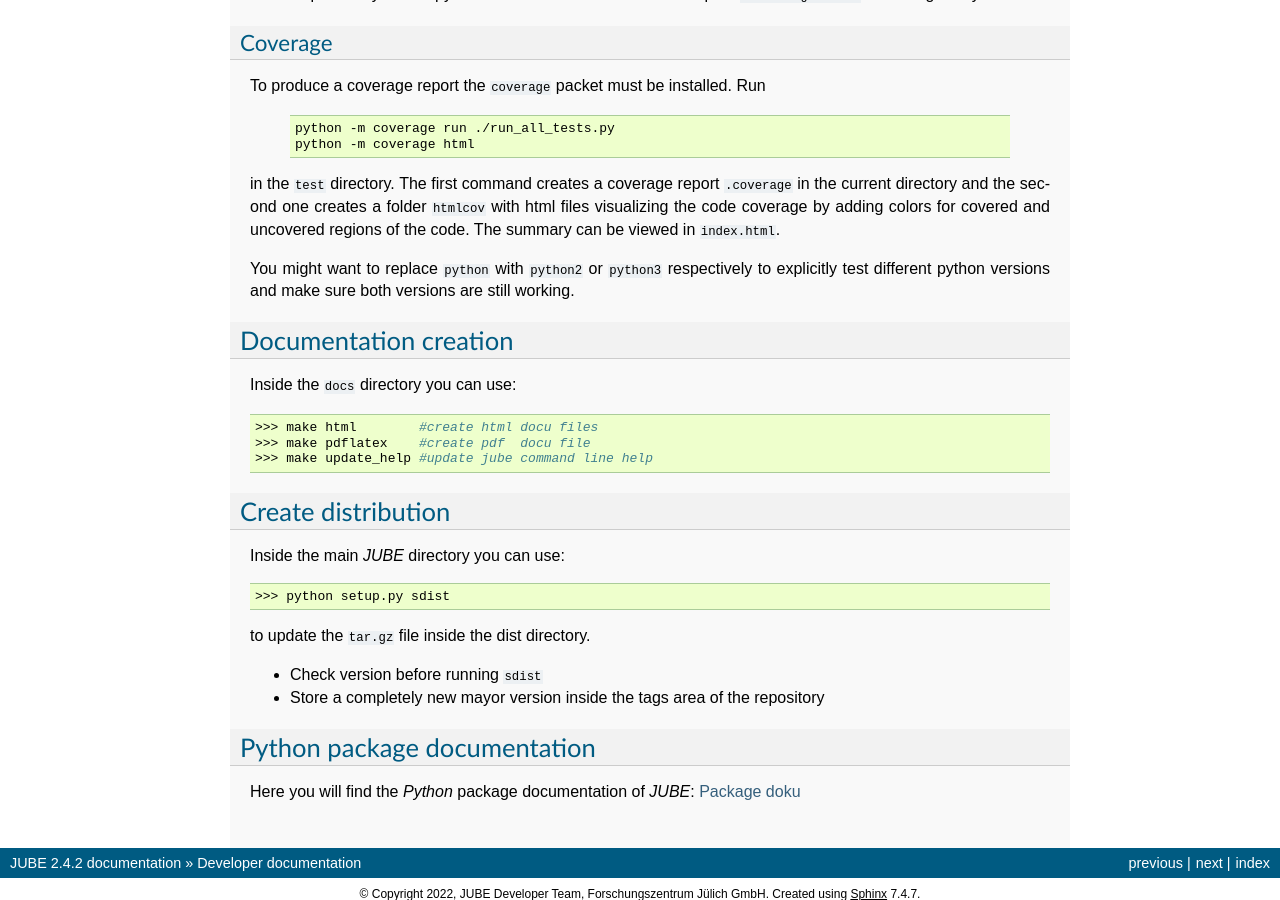
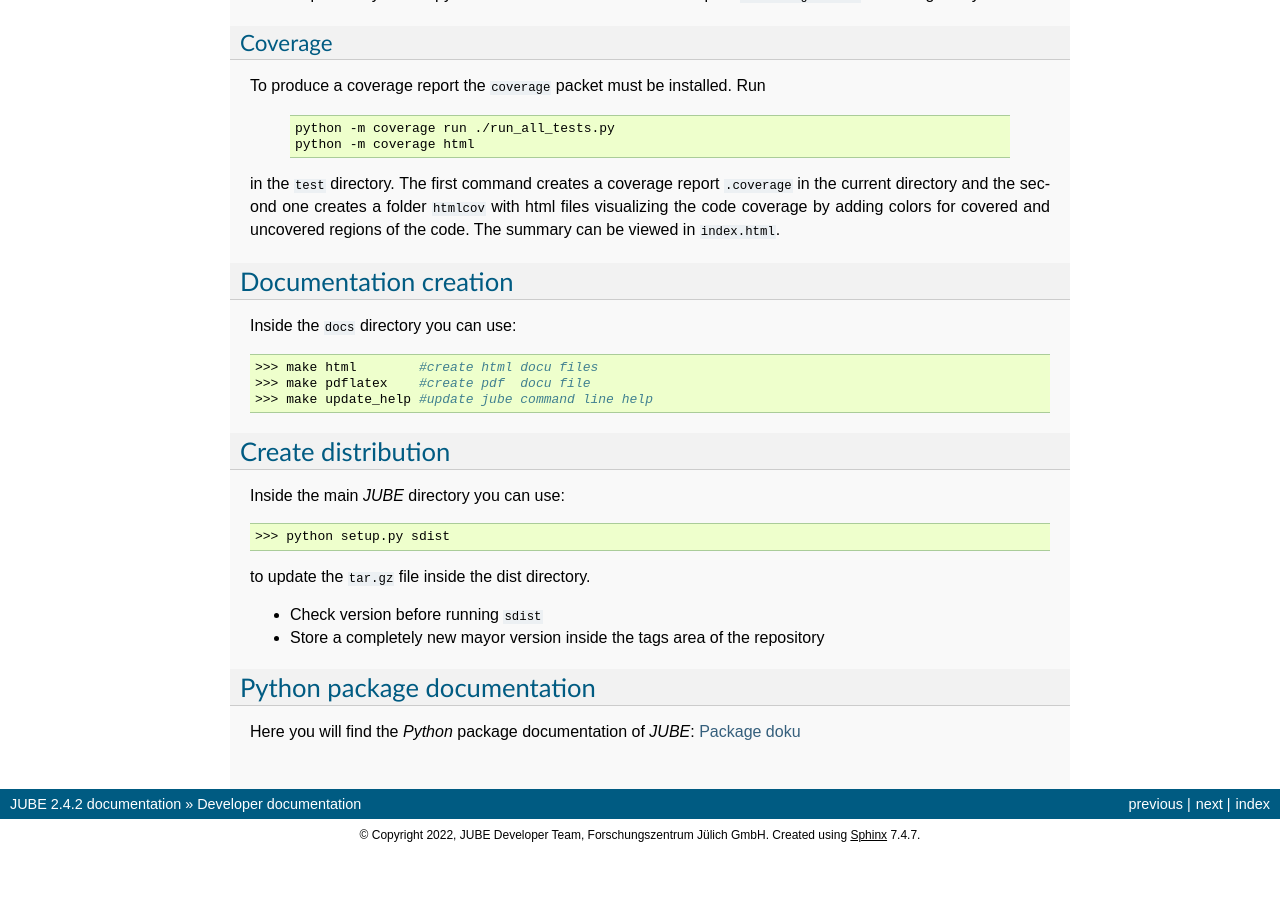
Before and after one commit to FZJ-JSC/JUBE, a Sphinx documentation site: the page built from docs/devel.rst, in a window 1280 px wide and 900 px high, scrolled down 1019 px. Built offline with Sphinx 7.4.7, drawn with Linux system fonts in a browser that asks for light colours; after the commit the page ends 1870 px from its top, so only the background shows below that.

Commit message:
Remove python2 support to enable the functionality of the result database
(cherry picked from commit bd17848f041c688c2164b4fd6d8f7d44747f6a6c)

(cherry picked from commit b774774cdc68b8284091f2c0a8ebfe81619548b8)

```diff
--- a/docs/devel.rst
+++ b/docs/devel.rst
@@ -89,10 +89,6 @@
 adding colors for covered and uncovered regions of the code. The
 summary can be viewed in ``index.html``.
 
-You might want to replace ``python`` with ``python2`` or ``python3``
-respectively to explicitly test different python versions and make
-sure both versions are still working.
-
 
 Documentation creation
 ~~~~~~~~~~~~~~~~~~~~~~
--- a/setup.py
+++ b/setup.py
@@ -73,7 +73,7 @@
                          rel_path("examples", SHARE_PATH) +
                          rel_path("contrib", SHARE_PATH) +
                          rel_path("platform", SHARE_PATH)),
-          'scripts': ['bin/jube', 'bin/jube-python2', 'bin/jube-autorun'],
+          'scripts': ['bin/jube', 'bin/jube-autorun'],
           'long_description': (
               "Automating benchmarks is important for reproducibility and "
               "hence comparability which is the major intent when "
```
Also changed, not shown: .gitlab-ci.yml, 1 other file.
